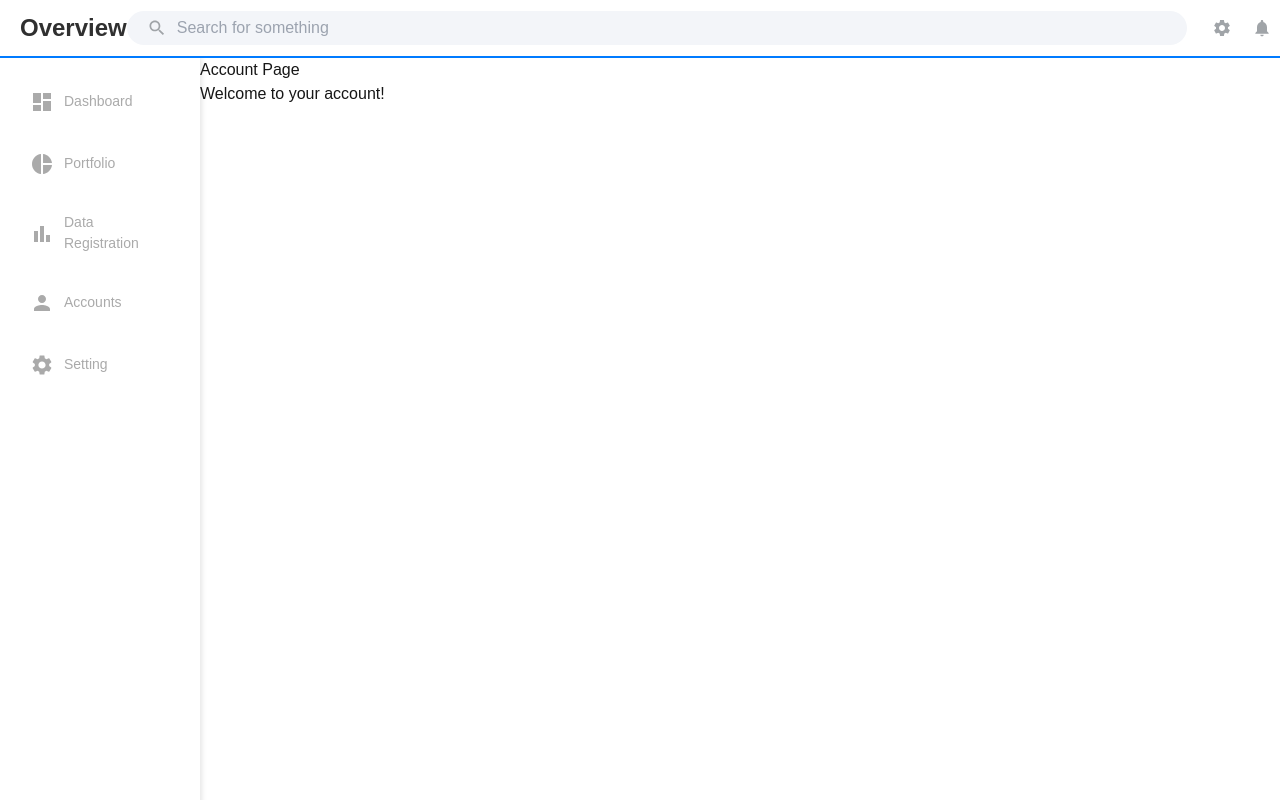
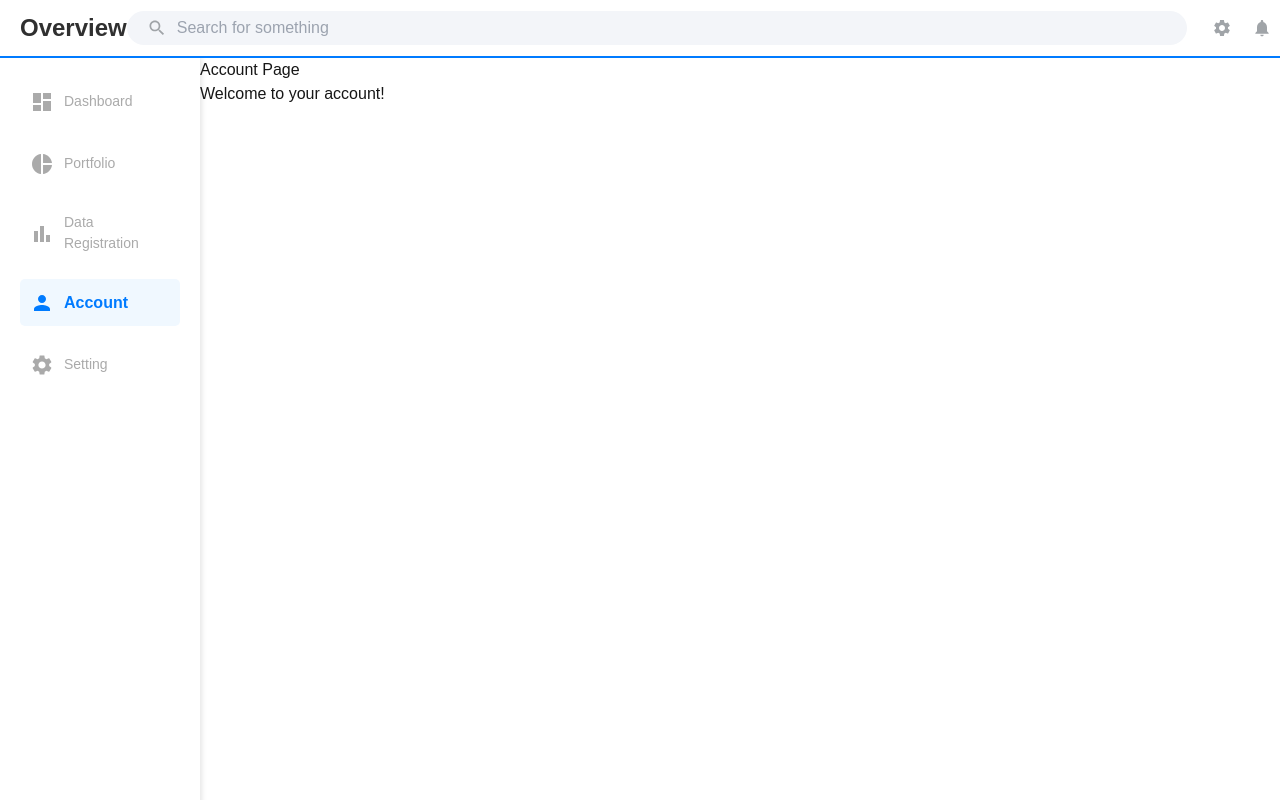
Before and after one commit to cosmos-capstone/frontend, a Next.js app: page /account in a window 1280 px wide. Built offline with nearby package versions, Linux system fonts and the light colour scheme.

Commit message:
fix: typo

```diff
--- a/app/sideBar.tsx
+++ b/app/sideBar.tsx
@@ -31,9 +31,9 @@ export default function Sidebar() {
         />
         <MenuItem
           icon={<Person />}
-          text="Accounts"
-          path="/accounts"
-          isActive={pathname === '/accounts'}
+          text="Account"
+          path="/account"
+          isActive={pathname === '/account'}
         />
         <MenuItem
           icon={<Settings />}
```
